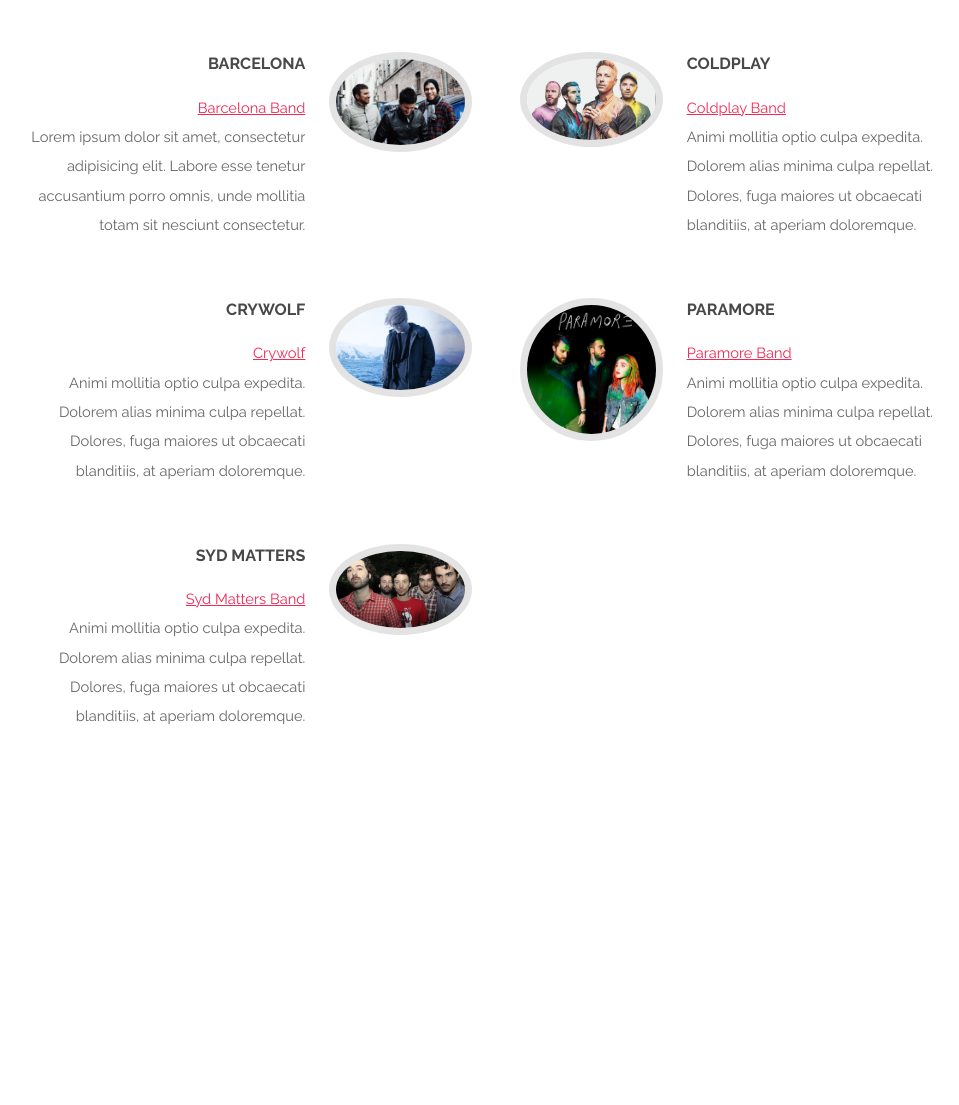
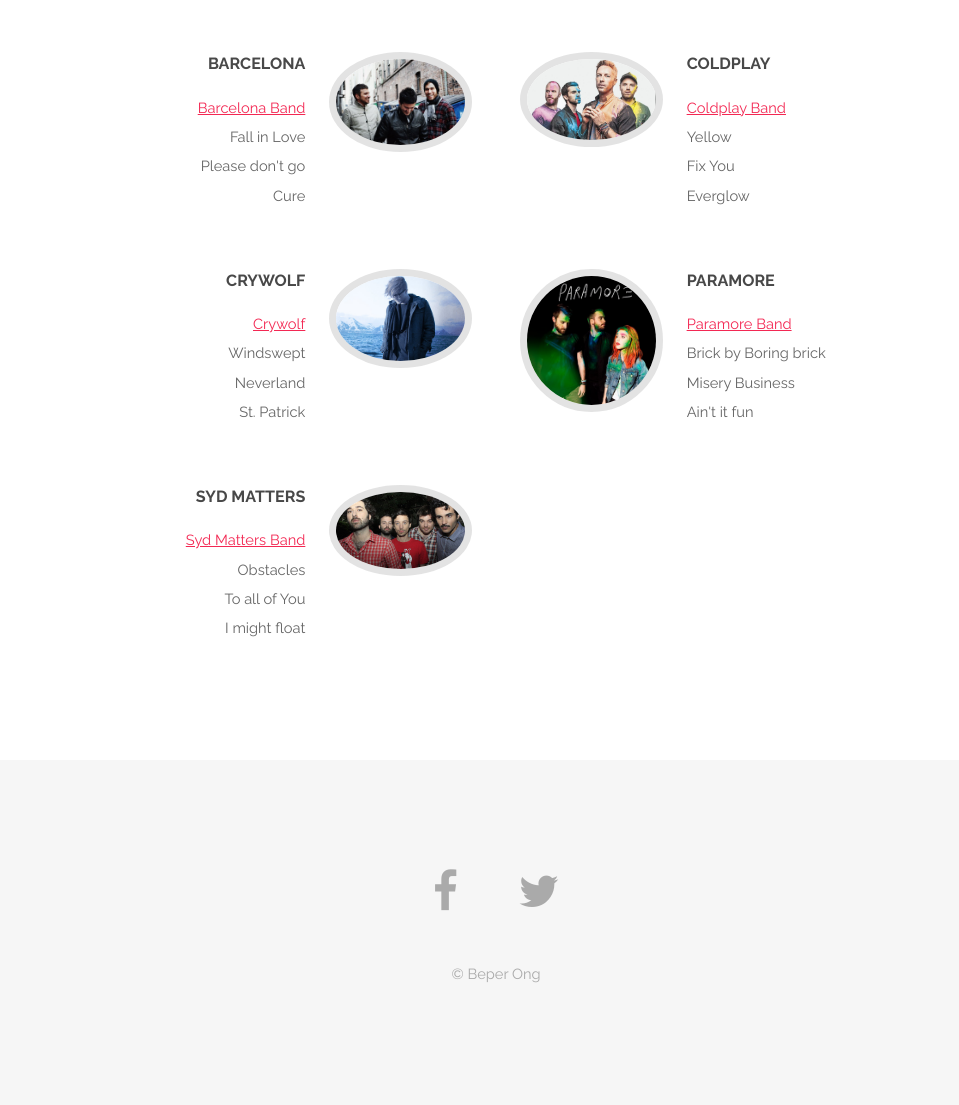
Before and after one commit to BeperOng/hello-partner, a plain HTML site: page index.html in a window 1280 px wide. Shown: the part 2260-3365 px from the top of the page, without its empty margins (144-1103 px from the left). Before the commit the page ends 3108 px from the top, so only its background shows below. Drawn offline with Linux system fonts and the light colour scheme.

Commit message:
Final Changes

```diff
--- a/index.html
+++ b/index.html
@@ -71,9 +71,9 @@
 								<div class="content">
 									<header>
 										<h4>Barcelona</h4>
-										<a href="https://en.wikipedia.org/wiki/Barcelona">Barcelona Band</a>
+										<a href="https://en.wikipedia.org/wiki/Barcelona_(indie_rock_band)">Barcelona Band</a>
 									</header>
-									<p>Lorem ipsum dolor sit amet, consectetur adipisicing elit. Labore esse tenetur accusantium porro omnis, unde mollitia totam sit nesciunt consectetur.</p>
+									<p>Fall in Love </br> Please don't go </br> Cure</p>
 								</div>
 							</div>
 							<div class="feature">
@@ -83,7 +83,7 @@
 										<h4>Coldplay</h4>
 										<a href="https://en.wikipedia.org/wiki/Coldplay">Coldplay Band</a>
 									</header>
-									<p>Animi mollitia optio culpa expedita. Dolorem alias minima culpa repellat. Dolores, fuga maiores ut obcaecati blanditiis, at aperiam doloremque.</p>
+									<p>Yellow </br> Fix You </br> Everglow </p>
 								</div>
 							</div>
 							</div>
@@ -96,7 +96,7 @@
 										<h4>Crywolf</h4>
 										<a href="https://en.wikipedia.org/wiki/Cry_Wolf_(band)">Crywolf</a>
 									</header>
-									<p>Animi mollitia optio culpa expedita. Dolorem alias minima culpa repellat. Dolores, fuga maiores ut obcaecati blanditiis, at aperiam doloremque.</p>
+									<p>Windswept </br> Neverland </br> St. Patrick</p>
 								</div>
 							</div>
 							<div class="feature">
@@ -106,7 +106,7 @@
 										<h4>Paramore</h4>
 										<a href="https://en.wikipedia.org/wiki/Cry_Wolf_(band)">Paramore Band</a>
 									</header>
-									<p>Animi mollitia optio culpa expedita. Dolorem alias minima culpa repellat. Dolores, fuga maiores ut obcaecati blanditiis, at aperiam doloremque.</p>
+									<p>Brick by Boring brick </br> Misery Business </br> Ain't it fun</p>
 								</div>
 							</div>
 							</div>
@@ -119,7 +119,7 @@
 										<h4>Syd Matters</h4>
 										<a href="https://en.wikipedia.org/wiki/Syd_Matters">Syd Matters Band</a>
 									</header>
-									<p>Animi mollitia optio culpa expedita. Dolorem alias minima culpa repellat. Dolores, fuga maiores ut obcaecati blanditiis, at aperiam doloremque.</p>
+									<p>Obstacles </br> To all of You </br> I might float</p>
 								</div>
 							</div>
 							</div>
@@ -127,6 +127,27 @@
 							</div>
 				</section>
 
+					<!-- Footer -->
+			<footer id="footer">
+				<div class="container">
+					<ul class="icons">
+						<li><a href="https://www.facebook.com/zeki.jazzaldover" class="icon fa-facebook"></a></li>
+						<li><a href="https://twitter.com/JVAldover?lang=en" class="icon fa-twitter"></a></li>
+					</ul>
+					<ul class="copyright">
+						<li>&copy; Beper Ong</li>
+					</ul>
+				</div>
+			</footer>
+
+			<!-- Scripts -->
+			<script src="assets/js/jquery.min.js"></script>
+			<script src="assets/js/skel.min.js"></script>
+			<script src="assets/js/util.js"></script>
+			<script src="assets/js/main.js"></script>
+
 	</body>
 
+
+
 <html>
```
